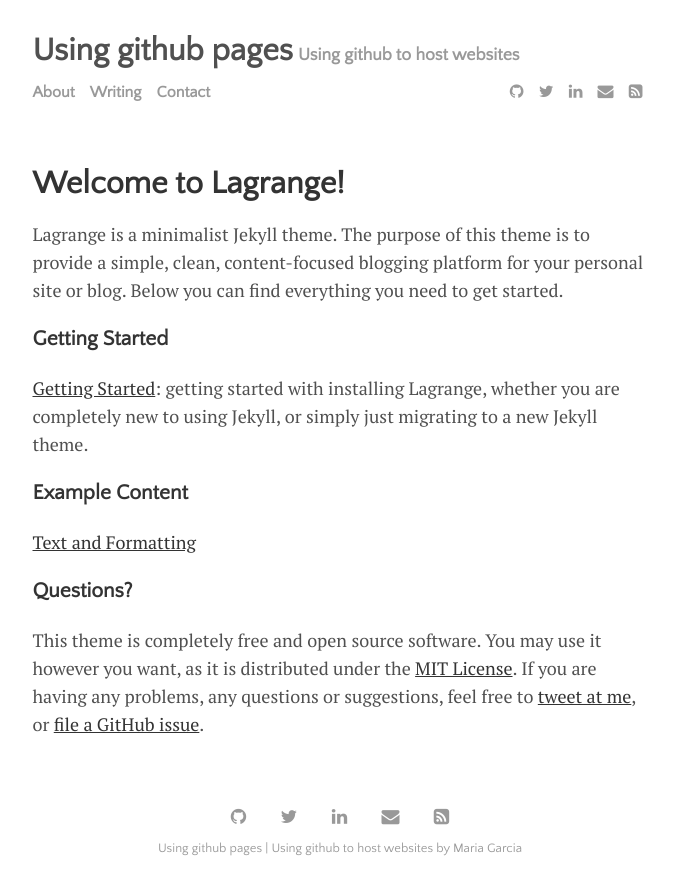
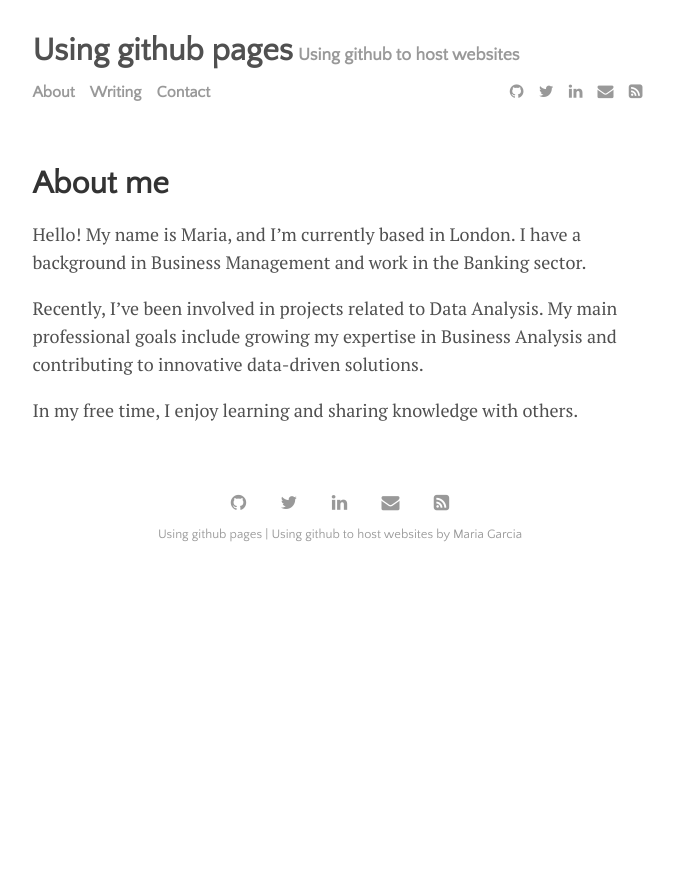
Before and after one commit to mariagarcial/mariagarcial.github.io, a Jekyll site: the page built from menu/about.md, in a window 1280 px wide. Shown: the top 895 px of the page, without its empty margins (300-974 px from the left). Built offline with Jekyll 4.4.1, drawn with Linux system fonts in a browser that asks for light colours.

Commit message:
Update about.md

```diff
--- a/menu/about.md
+++ b/menu/about.md
@@ -1,19 +1,11 @@
 ---
 layout: page
-title: Welcome to Lagrange!
+title: About me
 permalink: /about
 ---
 
-Lagrange is a minimalist Jekyll theme. The purpose of this theme is to provide a simple, clean, content-focused blogging platform for your personal site or blog. Below you can find everything you need to get started.
+Hello! My name is Maria, and I'm currently based in London. I have a background in Business Management and work in the Banking sector.
 
-### Getting Started
+Recently, I've been involved in projects related to Data Analysis. My main professional goals include growing my expertise in Business Analysis and contributing to innovative data-driven solutions.
 
-[Getting Started]({{ site.github.url }}{% post_url 2015-10-10-getting-started %}): getting started with installing Lagrange, whether you are completely new to using Jekyll, or simply just migrating to a new Jekyll theme.
-
-### Example Content
-
-[Text and Formatting]({{ site.github.url }}{% post_url 2014-01-01-text-formatting-examples %})
-
-### Questions?
-
-This theme is completely free and open source software. You may use it however you want, as it is distributed under the [MIT License](http://choosealicense.com/licenses/mit/). If you are having any problems, any questions or suggestions, feel free to [tweet at me](https://twitter.com/intent/tweet?text=My%question%about%Lagrange%is:%&amp;via=paululele), or [file a GitHub issue](https://github.com/lenpaul/lagrange/issues/new).
+In my free time, I enjoy learning and sharing knowledge with others.
```
